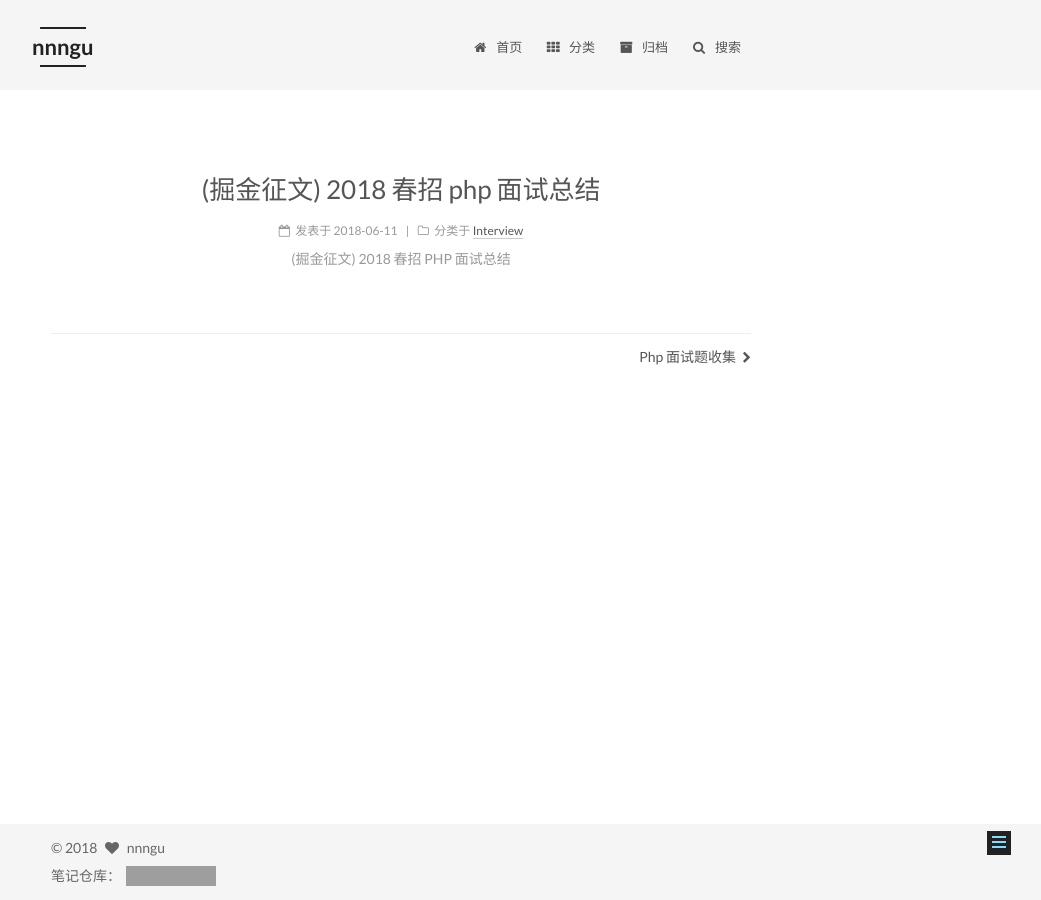
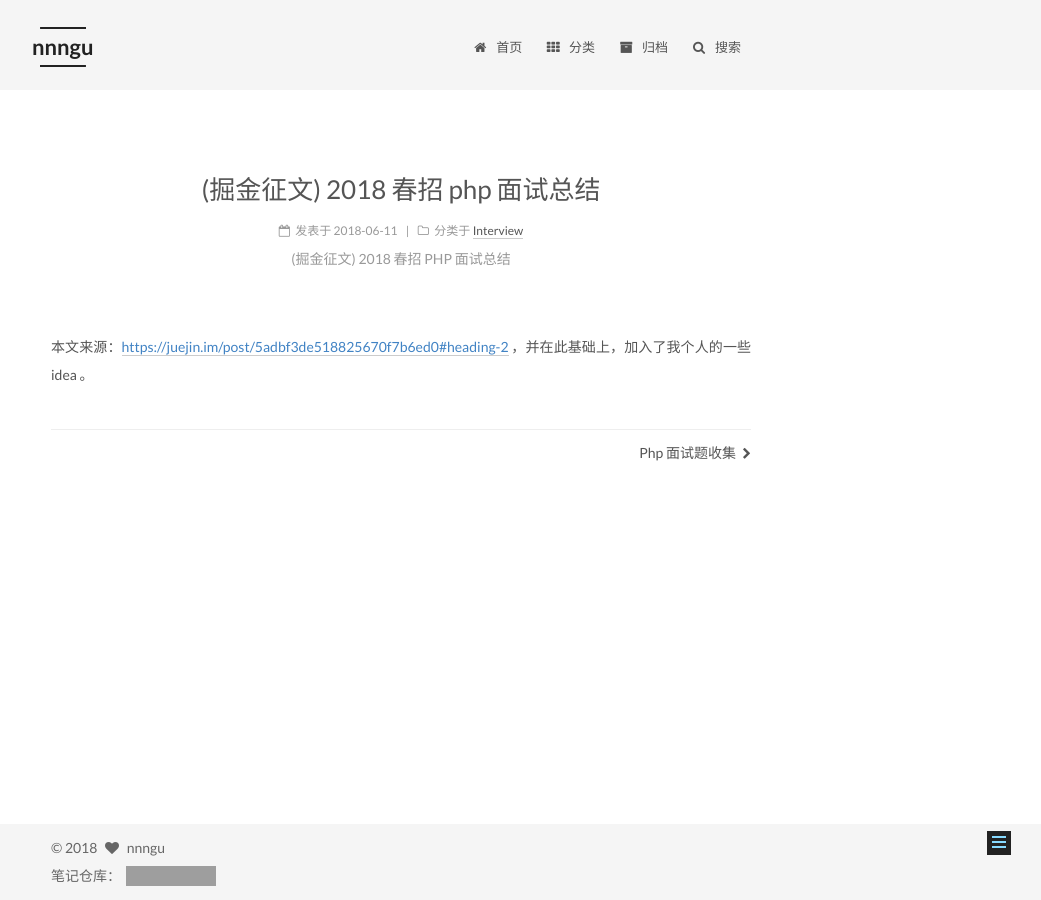
Before and after one commit to nnngu/LearningNotes, a Jekyll site: the page built from _posts/2018-06-11-(掘金征文) 2018 春招 PHP 面试总结.md, in a window 1280 px wide. Shown: the whole page, without its empty margins (239-1280 px from the left). Built offline with Jekyll 4.4.1, drawn with Linux system fonts in a browser that asks for light colours; grey boxes are pictures that could not be loaded.

Commit message:
修改文件: _posts/2018-06-11-(掘金征文) 2018 春招 PHP 面试总结.md

```diff
--- a/_posts/2018-06-11-(掘金征文) 2018 春招 PHP 面试总结.md
+++ b/_posts/2018-06-11-(掘金征文) 2018 春招 PHP 面试总结.md
@@ -2,3 +2,5 @@
 categories: Interview
 description: (掘金征文) 2018 春招 PHP 面试总结
 ---
+
+本文来源：[https://juejin.im/post/5adbf3de518825670f7b6ed0#heading-2](https://juejin.im/post/5adbf3de518825670f7b6ed0#heading-2) ，并在此基础上，加入了我个人的一些 idea 。
```
